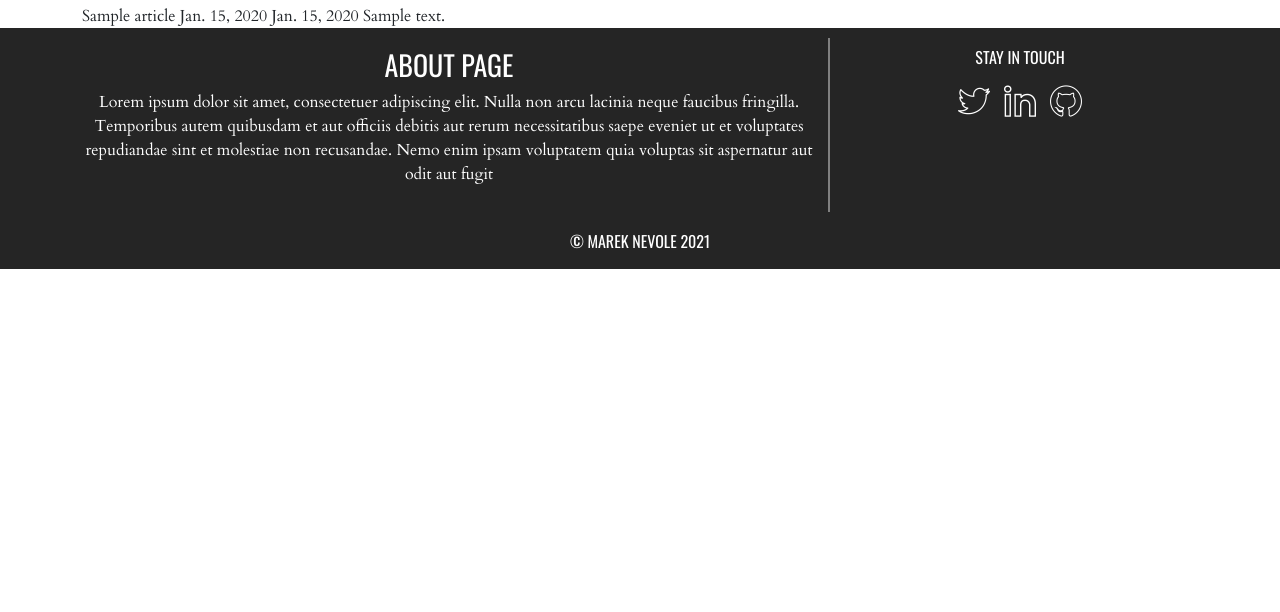
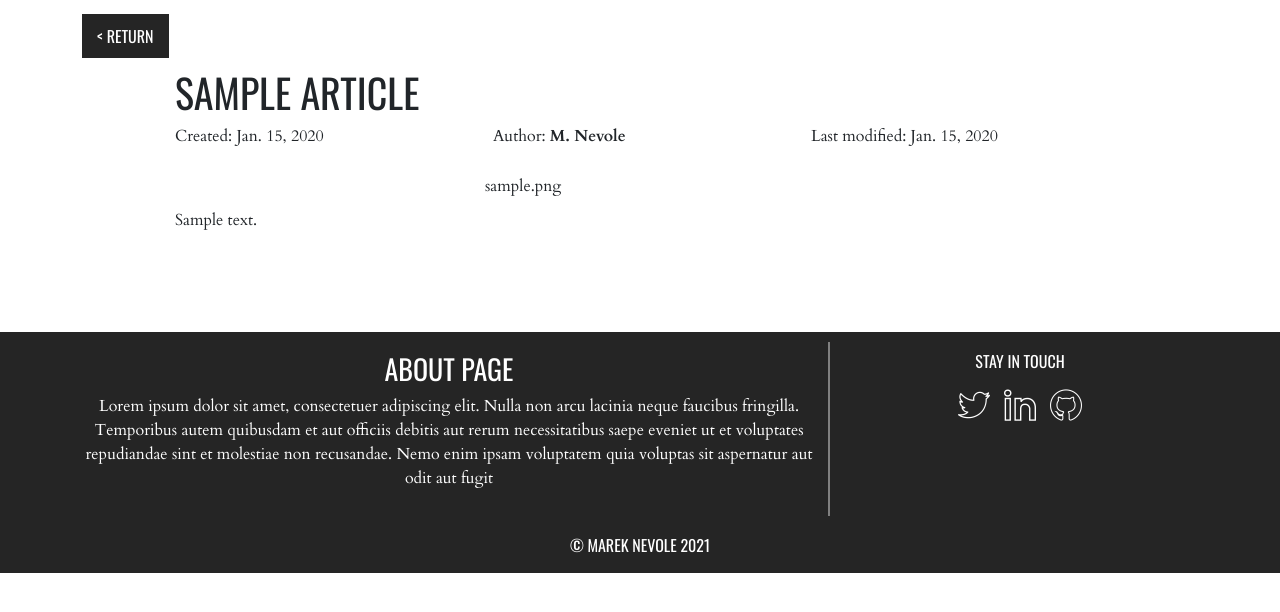
Before and after one commit to NevoleMarek/website-portfolio, a Django app: page /blog/1/ in a window 1280 px wide. Shown: the part 56-668 px from the top of the page. Run offline with Django 3.2, Linux system fonts and the light colour scheme; tables that the repository leaves empty hold one stand-in row (values such as "Sample post").

Commit message:
Add article_detail.html html css

```diff
--- a/website/articles/templates/articles/article_detail.html
+++ b/website/articles/templates/articles/article_detail.html
@@ -1,14 +1,51 @@
 {% extends 'base.html' %}
+{% load static %}
 {% block active-blog %}
 active
 {% endblock %}
 {% block title %}
-Detail | M. Nevole
+{{ object.title }} | M. Nevole
 {% endblock %}
 
 {% block content %}
-    {{ object.title }}
-    {{ object.created }}
-    {{ object.modified }}
-    {{ object.content }}
+    <!-- Return button -->
+    <div class="row ul-padding">
+        <div class="d-flex on-site-button justify-content-start align-self-end">
+            <a href="{% url 'blog' %}"> < Return</a>
+        </div>
+    </div>
+
+    <!-- Start Article -->
+    <div class="col-sm-10 mx-auto">
+        <!-- Article meta data -->
+        <div class="row">
+            <h1>
+                {{ object.title }}
+            </h1>
+        </div>
+        <div class="row">
+            <div class="col-sm-4">
+                <p>Created: {{ object.created }}</p>
+            </div>
+            <div class="col-sm-4">
+                <p>Author: <strong>M. Nevole</strong></p>
+            </div>
+            <div class="col-sm-4">
+                <p>Last modified: {{ object.modified }}</p>
+            </div>
+        </div>
+        <!-- Article image -->
+        <div class="col-10 col-sm-9 col-md-7 col-lg-5 col-xl-4 mx-auto ul-padding">
+            {% if not object.thumbnail %}
+                <img class="img-fluid" src="{% static 'img/default-thumbnail.png' %}" alt="article-thumbnail">
+            {% else %}
+                {{ object.thumbnail }}
+            {% endif %}
+        </div>
+        <!-- Article content -->
+        <div class="" style="padding-bottom: 100px">
+            {{ object.content|safe }}
+        </div>
+    </div>
+    <!-- End Article -->
 {% endblock %}
--- a/website/static/css/main.css
+++ b/website/static/css/main.css
@@ -125,7 +125,9 @@ h1, h2, h3, h4, h5, h6 {
     .sm-border-right {
         border-right: 2px solid gray;
     }
-
+    .article-img {
+        width: 50%;
+    }
 }
 
 .socials img{
```
